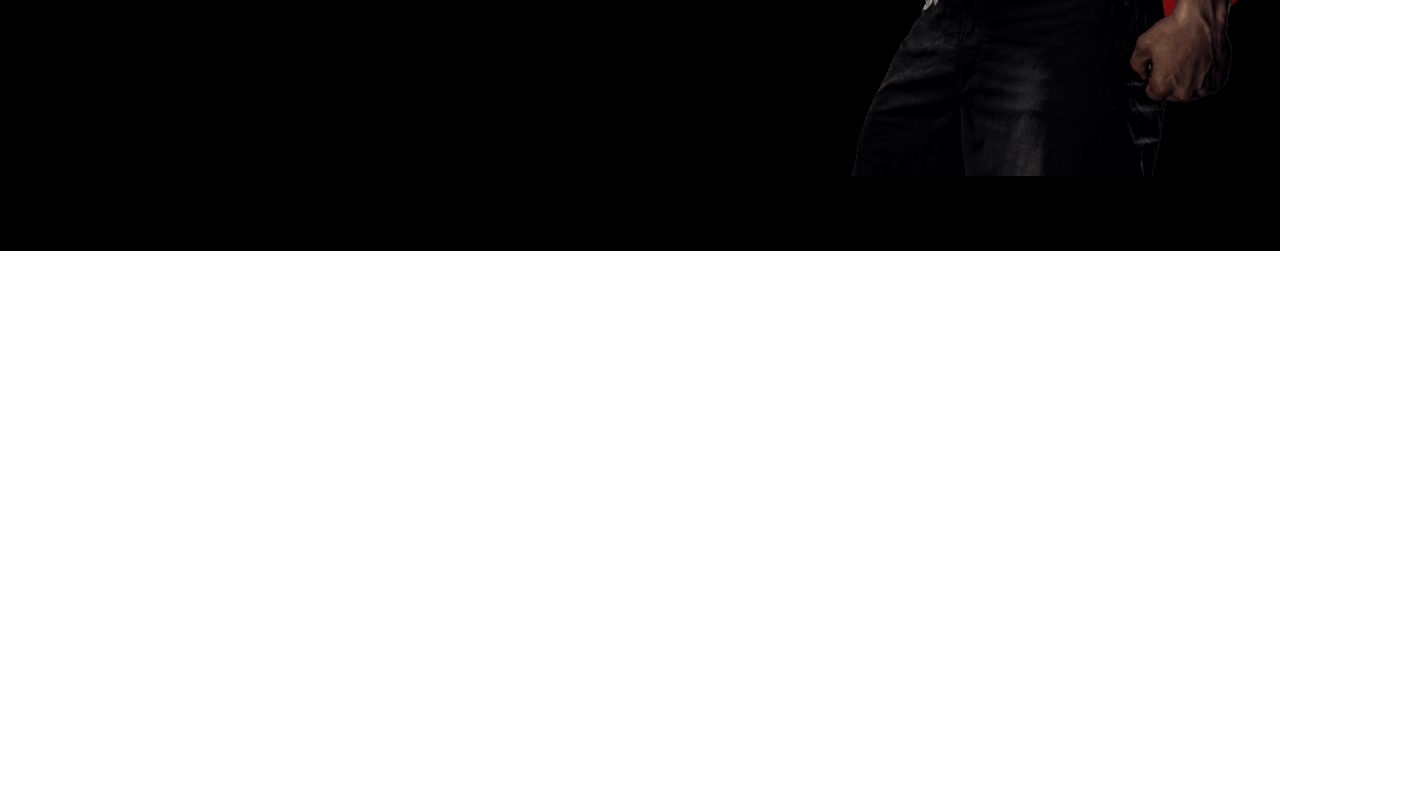
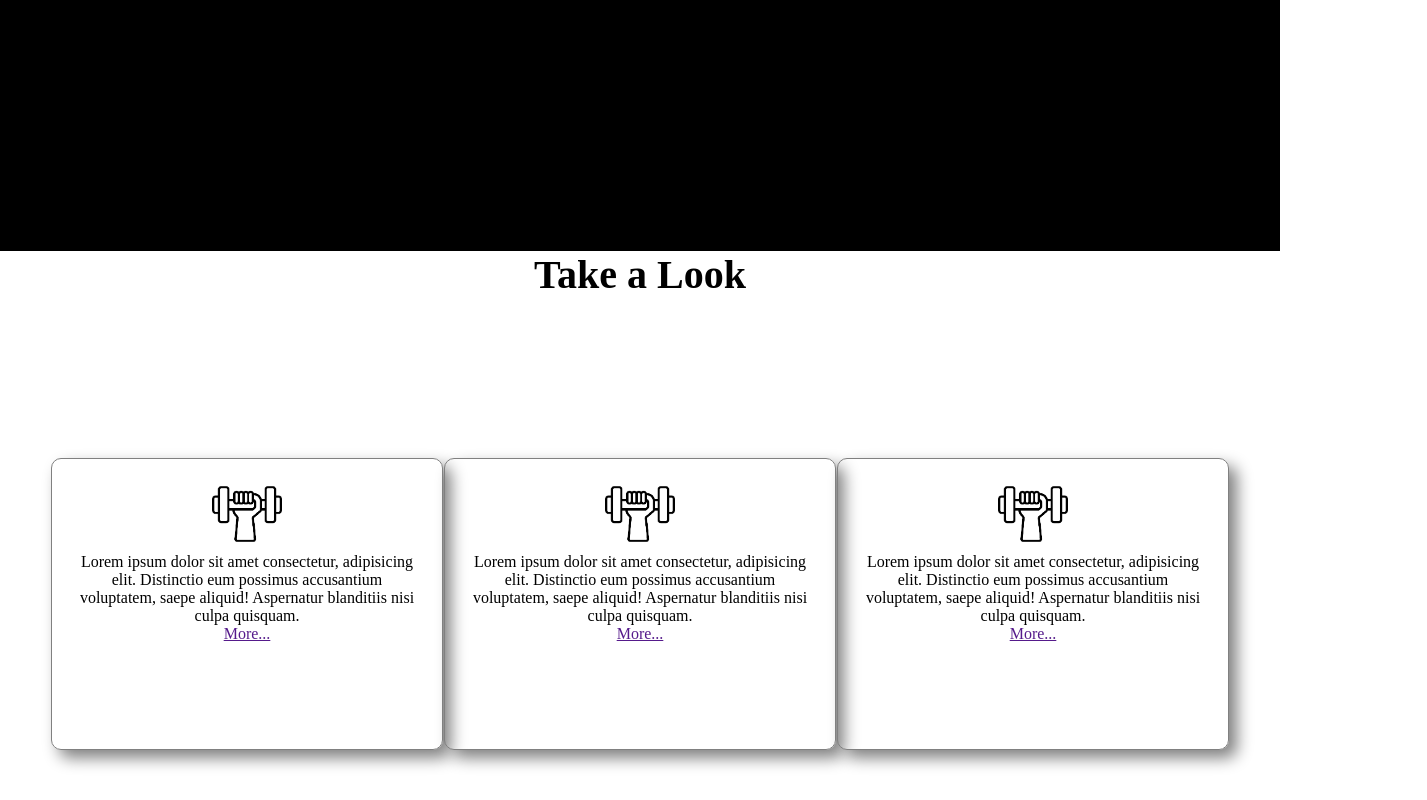
Before and after one commit to Sumayea104/gym-practice-website, a plain HTML site: page index.html in a window 1280 px wide. Shown: the part 650-1450 px from the top of the page, 1427 px wide, since content can reach past the window. Before the commit the page ends 919 px from the top, so only its background shows below. Drawn offline with Linux system fonts and the light colour scheme.

Commit message:
section2 added

```diff
--- a/index.html
+++ b/index.html
@@ -34,21 +34,34 @@
             </div>
         </div>
         <div class="banner-right">
-            <img src="images/home-bg.png" alt="">
-        </div>
-   </div>
-<section>
-    <div class="card1">
-        <div class="card-description">
-            <img src="" alt="">
+            <img class="gym-icon" src="images/home-bg.png" alt="">
         </div>
     </div>
-    <div class="card2">
-
+    <h1 class="title-2">Take a Look</h1>
+    <div class="section2">
+        <div class="card1">
+            <div class="card-description">
+                <img class="gym-icon" src="images/package/icon1.png" alt="">
+                <p>Lorem ipsum dolor sit amet consectetur, adipisicing elit. Distinctio eum possimus accusantium voluptatem, saepe aliquid! Aspernatur blanditiis nisi culpa quisquam.</p>
+                <a href="">More...</a>
+            </div>
+        </div>
+            <div class="card1">
+                <div class="card-description">
+                    <img class="gym-icon" src="images/package/icon1.png" alt="">
+                    <p>Lorem ipsum dolor sit amet consectetur, adipisicing elit. Distinctio eum possimus accusantium voluptatem, saepe aliquid! Aspernatur blanditiis nisi culpa quisquam.</p>
+                    <a href="">More...</a>
+                </div>
+            </div>
+                <div class="card1">
+                    <div class="card-description">
+                        <img class="gym-icon" src="images/package/icon1.png" alt="">
+                        <p>Lorem ipsum dolor sit amet consectetur, adipisicing elit. Distinctio eum possimus accusantium voluptatem, saepe aliquid! Aspernatur blanditiis nisi culpa quisquam.</p>
+                        <a href="">More...</a>
+                    </div>
+                </div>
+            </div>
+        </div>
     </div>
-    <div class="card3">
-
-    </div>
-</section>
 </body>
 </html>
--- a/style.css
+++ b/style.css
@@ -92,3 +92,33 @@ text1{
     height:100vh;
     width: 50%;
 }
+.section2{
+    margin-top: 70px;
+    padding: 50px;
+    display: flex;
+    justify-content: space-evenly;
+}
+.title-2{
+    text-align: center;
+    font-size: 40px;
+    font-weight: 700;
+    margin-bottom: 20px;
+}
+.card1{
+    width: 350px;
+    height: 250px;
+    border: 1px solid gray;
+    text-align: center;
+    box-shadow: 8px 8px 16px gray ;
+    padding: 20px;
+    border-radius: 10px;
+    margin-top: 40px;
+}
+.card1:hover{
+    border: 1px solid #c7ca09;
+    margin-top: -20px;
+    transition: .8ms;
+}
+.gym-icon{
+    width: 70px;
+}
```
